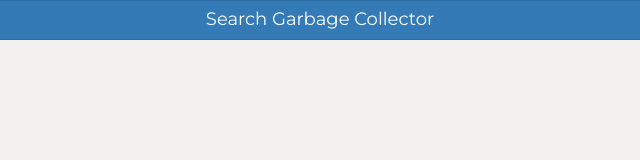
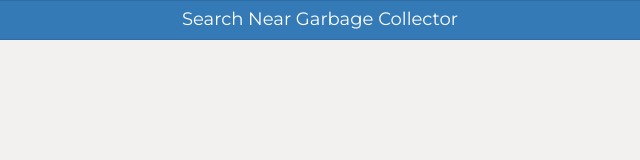
Before and after one commit to neekodev/gqck, a plain HTML site: page index.html in a window 1280 px wide. Shown: the full height of the page, 320-960 px from the left. Drawn offline with nearby package versions, Linux system fonts and the light colour scheme; some packages are replaced by stand-ins of ours.

Commit message:
minor changes

```diff
--- a/index.html
+++ b/index.html
@@ -9,7 +9,7 @@
     </head>
     <body>
         <div>
-            <button id="search" class="btn btn-primary">Search Garbage Collector</button>
+            <button id="search" class="btn btn-primary">Search Near Garbage Collector</button>
         </div>
         <div id="intro">
             <div class="images">
```
